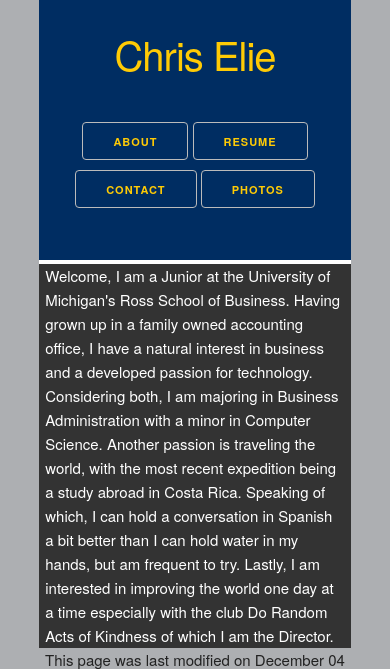
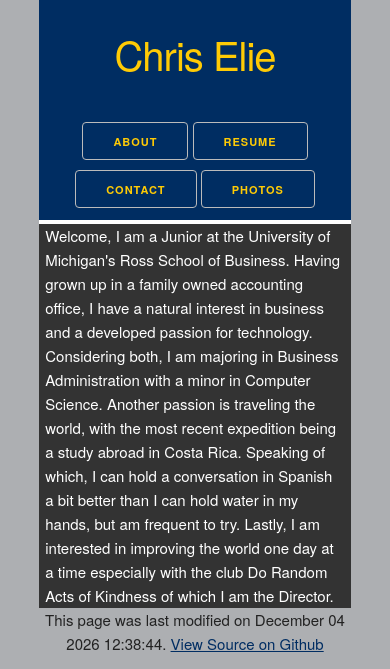
Before and after one commit to celie56/si_206_portfolio, a PHP site: page / in a window 390 px wide. Shown: the top 669 px of the page. Run offline with PHP 8.4, Linux system fonts and the light colour scheme.

Commit message:
updated css

```diff
--- a/css/chris.css
+++ b/css/chris.css
@@ -49,16 +49,21 @@ background-image: url("../pics/umich_thumb.png");
 }
 
 /* Media Queries :) */
+
 @media (max-width: 1000px) {
 	.head > div:first-child {
 	display: none;
 	}
 	.head {
 	text-align: center;
-	margin-bottom: -40px;
 	}
 }
-@media (min-width: 500px) {
+@media (max-width: 609px) {
+	.head {
+	margin-bottom: -80px;
+	}
+}
+@media (min-width: 610px) {
 	.shide {
 	padding-top: 20px;
 	padding-bottom: 20px;
```
Also changed, not shown: 2 other files.
